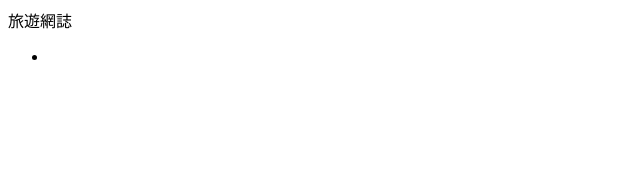
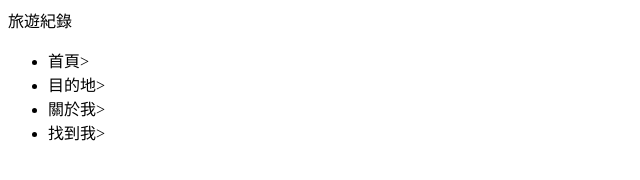
Before and after one commit to Vicliang799/travel, a plain HTML site: page index.html in a window 1280 px wide. Shown: the whole page, without its empty margins (0-640 px from the left). Drawn offline with Linux system fonts and the light colour scheme.

Commit message:
Update index.html

```diff
--- a/index.html
+++ b/index.html
@@ -2,21 +2,22 @@
 <html>
 <head>
     <meta charset="UTF-8">
- <meta name="viewport"
-      content="width=divice-width, initial-scale=1.0">
- <title>網頁標題</title>
+    <meta name="viewport" content="width=divice-width, initial-scale=1.0">
+    <title>旅遊紀錄</title>
 </head>
 <body>
-  <!--網頁內容放這理-->
-</body>
-</html>
     <header>
-  <div>旅遊網誌</div>
+      <div>旅遊紀錄</div>
       <nav>
         <ul>
-    <li></li>
+          <li><a herf="index.html">首頁</a>></li>
+          <li><a herf="dst.html">目的地</a>></li>
+          <li><a herf="about.html">關於我</a>></li>
+          <li><a herf="contact.html">找到我</a>></li>
         </ul>
       </nav>
     </header>
     <main></main>
-<footer></footer>
+    <footer></fotter>
+</body>
+</html>
```
Lines whose indentation alone changed are shown as unchanged.
